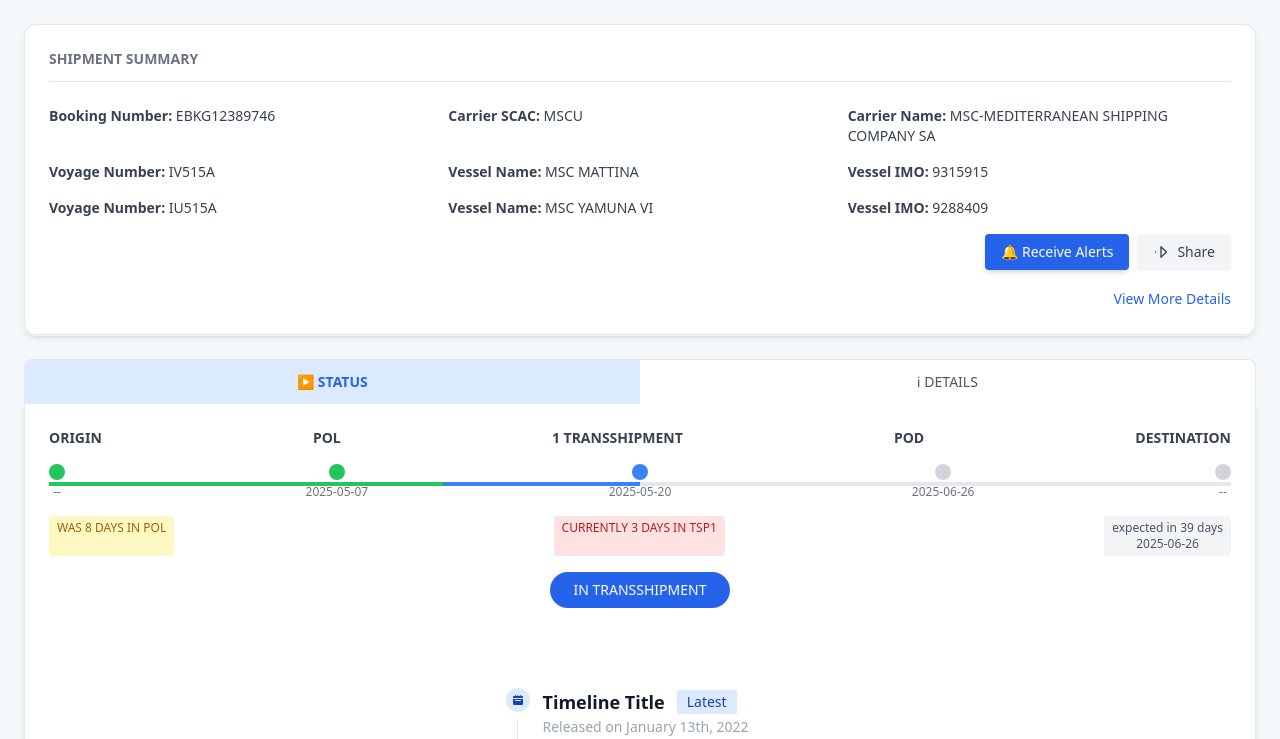
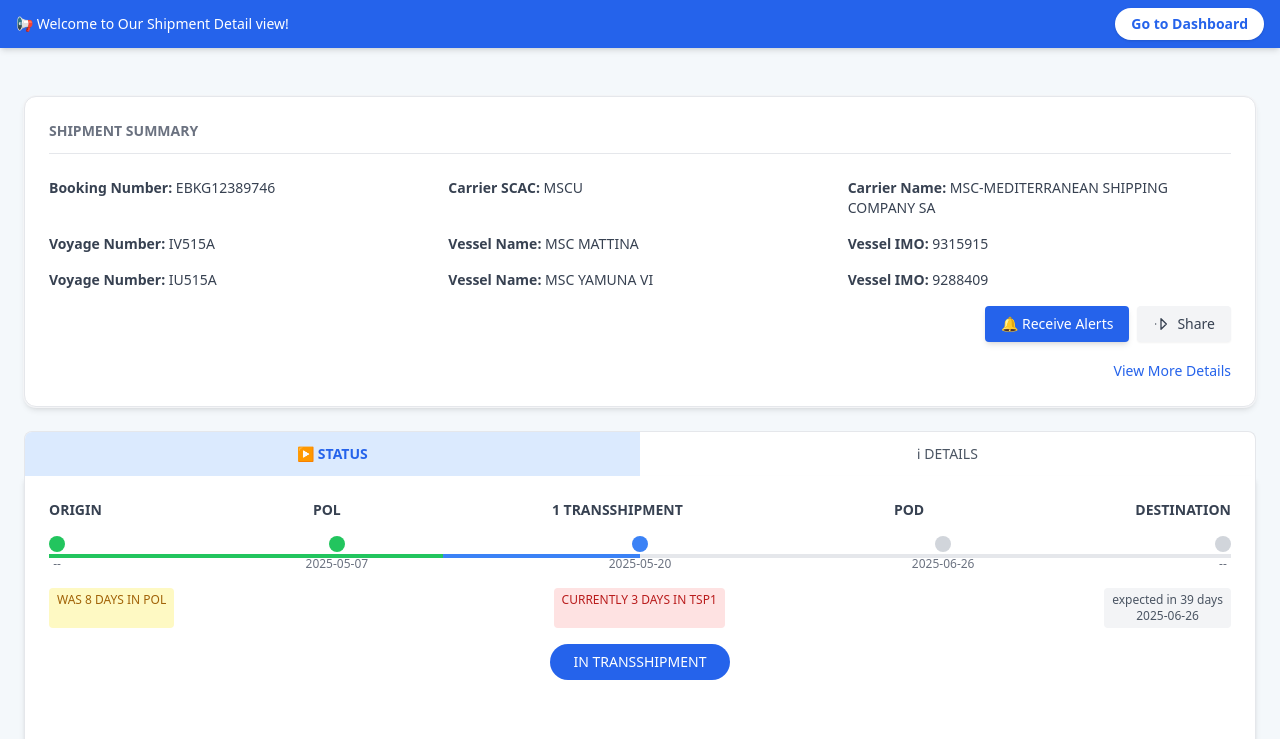
Before and after one commit to Rahul7549/shipment-dashboard, a plain HTML site: page shipment-details.html in a window 1280 px wide. Shown: the top 739 px of the page. Drawn offline with nearby package versions, Linux system fonts and the light colour scheme.

Commit message:
html code for template

```diff
--- a/shipment-details.html
+++ b/shipment-details.html
@@ -8,10 +8,22 @@
   <script src="https://cdn.tailwindcss.com"></script>
 </head>
 
-<body class="bg-[#f4f8fb] min-h-screen p-6 font-sans">
+<div class="bg-[#f4f8fb] min-h-screen  font-sans">
 
+
+<div class="w-full bg-blue-600 text-white text-sm py-2 px-4 flex flex-col sm:flex-row sm:justify-between sm:items-center gap-2 sm:gap-0 shadow-md">
+  <span class="font-medium text-center sm:text-left">
+    📢 Welcome to Our Shipment Detail view!
+  </span>
+  <a href="shipment-dashbaord.html"
+     class="inline-block bg-white text-blue-600 font-semibold px-4 py-1.5 rounded-full shadow hover:bg-blue-100 transition-all duration-200">
+    Go to Dashboard
+  </a>
+</div>
+
+<div class="p-6">
   <div
-    class="bg-white rounded-xl shadow-md p-6 grid grid-cols-1 md:grid-cols-3 mb-6 border border-gray-200 ring-1 ring-gray-100 transition-shadow hover:shadow-lg">
+    class="bg-white rounded-xl shadow-md p-6 grid grid-cols-1 md:grid-cols-3 mb-6 border  my-6 border-gray-200 ring-1 ring-gray-100 transition-shadow hover:shadow-lg">
 
     <!-- Container Info -->
     <h2 class="text-gray-500 text-sm font-semibold mb-3">SHIPMENT SUMMARY</h2>
@@ -350,6 +362,7 @@
       document.getElementById(`content-${tab}`).classList.remove('text-gray-600');
     }
   </script>
+</div>
 </body>
 
 </html>
```
Also changed, not shown: shipment-dashbaord.html (+16 -0 lines).
